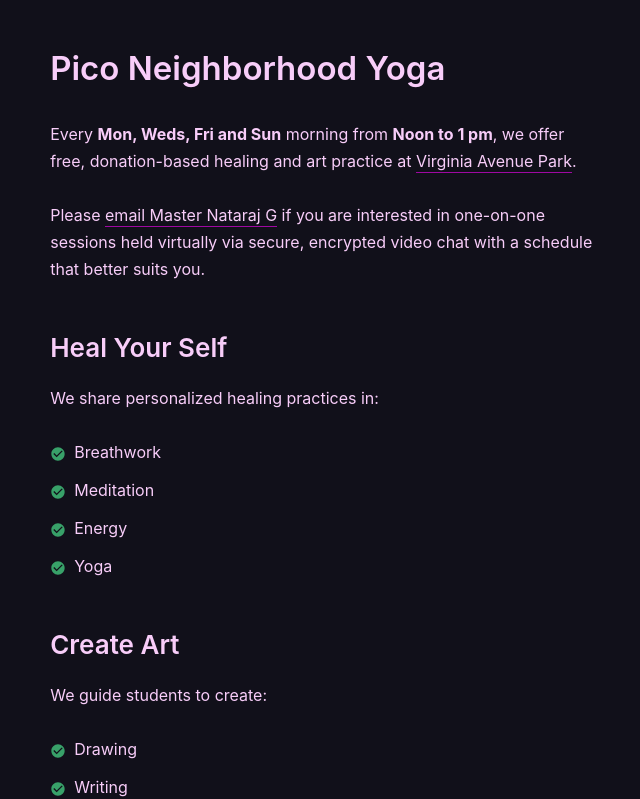
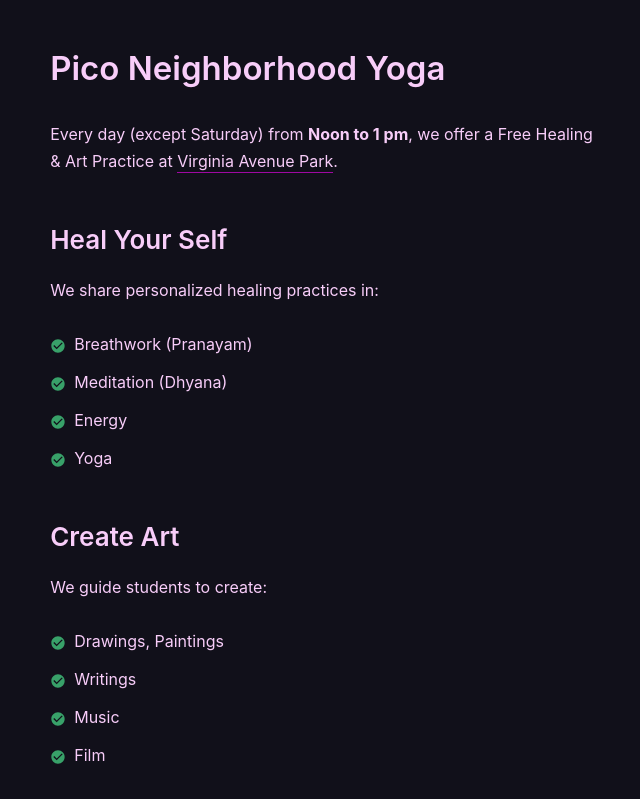
Before and after one commit to natarajgcb/natarajg, a Next.js app: page /yoga/pico in a window 1280 px wide. Shown: the part 1123-1922 px from the top of the page, without its empty margins (314-954 px from the left). Built offline with nearby package versions, Linux system fonts and the light colour scheme.

Commit message:
Updating Pico Yoga page.

```diff
--- a/pages/yoga/pico.js
+++ b/pages/yoga/pico.js
@@ -26,11 +26,11 @@
   const mngprops = {
     meta: {
       title: "Yoga @ Pico * Master Nataraj G",
-      description: "Every Mon, Weds, Fri and Sun morning at noon, we offer free, donation-based healing practice at Virginia Avenue Park."
+      description: "Every day (except Saturday) at Noon, we offer a Free Healing &amp; Art Practice at Virginia Avenue Park."
     },
     og: {
       title: "Yoga @ Pico * Master Nataraj G",
-      description: "Every Mon, Weds, Fri and Sun morning at noon, we offer free, donation-based healing practice at Virginia Avenue Park.",
+      description: "Every day (except Saturday) at Noon, we offer a Free Healing &amp; Art Practice at Virginia Avenue Park.",
       image: "/img/yoga/MNGParkYogaTree.jpg"
     }
   };
@@ -47,11 +47,7 @@
       </MNGH1>
 
       <MNGBody>
-        Every <strong>Mon, Weds, Fri and Sun</strong> morning from <strong>Noon to 1 pm</strong>, we offer free, donation-based healing and art practice at <a href="https://goo.gl/maps/Uk5Tm8rs9coDUEa26" rel="noreferrer" target="_blank">Virginia Avenue Park</a>.
-      </MNGBody>
-
-      <MNGBody>
-        Please <a href="mailto:one@natarajg.space?subject=Yoga" rel="noreferrer" target="_blank">email Master Nataraj G</a> if you are interested in one-on-one sessions held virtually via secure, encrypted video chat with a schedule that better suits you.
+        Every day (except Saturday) from <strong>Noon to 1 pm</strong>, we offer a Free Healing &amp; Art Practice at <a href="https://goo.gl/maps/Uk5Tm8rs9coDUEa26" rel="noreferrer" target="_blank">Virginia Avenue Park</a>.
       </MNGBody>
 
       <MNGH2>
@@ -63,11 +59,11 @@
       <List spacing={2}>
         <ListItem>
           <ListIcon as={MdCheckCircle} color="green.500" />
-          Breathwork
+          Breathwork (Pranayam)
         </ListItem>
         <ListItem>
           <ListIcon as={MdCheckCircle} color="green.500" />
-          Meditation
+          Meditation (Dhyana)
         </ListItem>
         <ListItem>
           <ListIcon as={MdCheckCircle} color="green.500" />
@@ -88,11 +84,11 @@
       <List spacing={2}>
         <ListItem>
           <ListIcon as={MdCheckCircle} color="green.500" />
-          Drawing
+          Drawings, Paintings
         </ListItem>
         <ListItem>
           <ListIcon as={MdCheckCircle} color="green.500" />
-          Writing
+          Writings
         </ListItem>
         <ListItem>
           <ListIcon as={MdCheckCircle} color="green.500" />
@@ -106,6 +102,10 @@
 
       <MNGBody>
         Please join us and <ChakraLink as={Link} href="/sponsor$tip$donate">share a donation</ChakraLink> if you are able. No one turned away for lack of funds. All funds support our continued practice so we may serve more neighbors, community and the world.
+      </MNGBody>
+
+      <MNGBody>
+        Please <a href="mailto:one@natarajg.space?subject=Yoga" rel="noreferrer" target="_blank">email Master Nataraj G</a> if our noontime community offerings do not work for you and you are interested in one-on-one sessions held virtually via secure, encrypted video chat with a schedule that better suits you.
       </MNGBody>
 
       <MNGHummingbirdSpacer />
```
